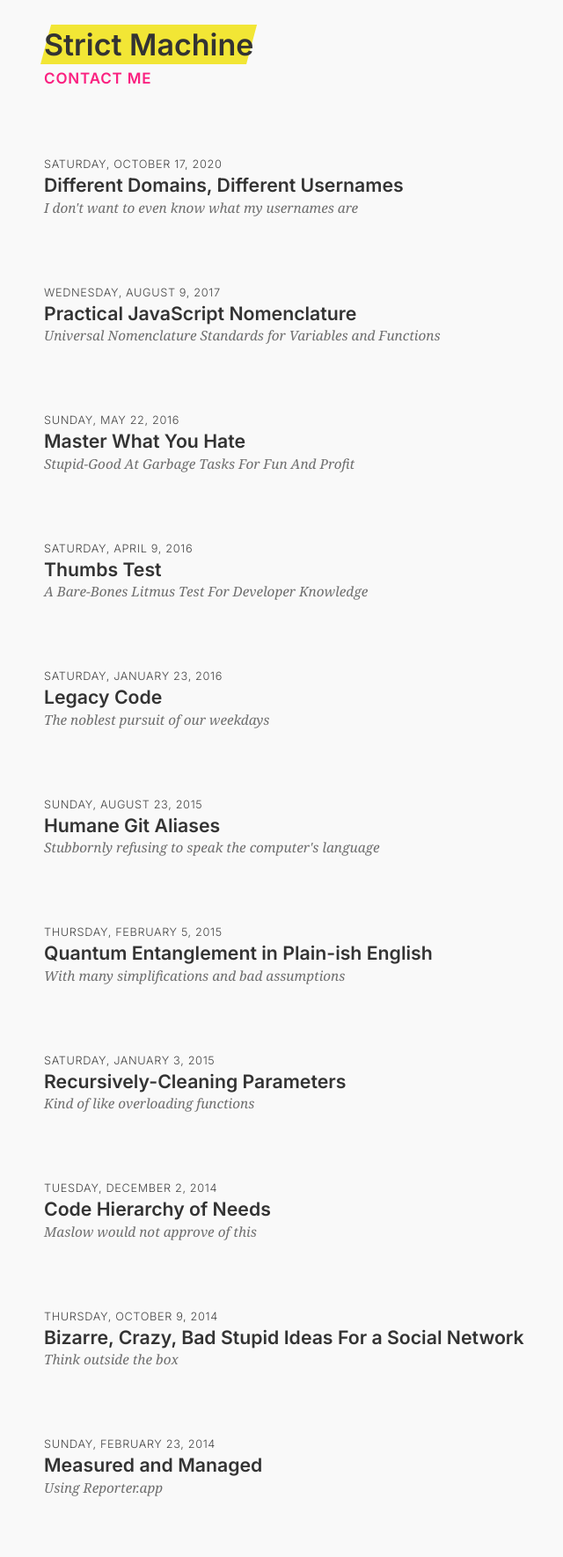
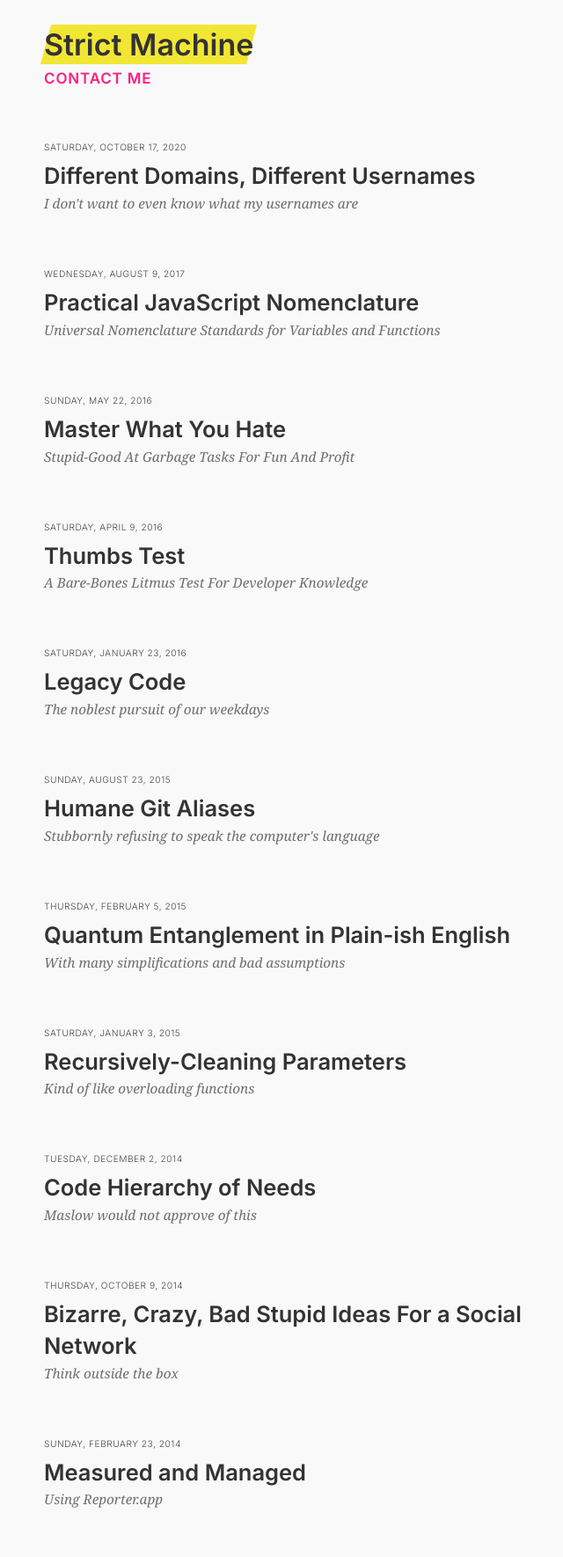
Before and after one commit to gggritso/site, a Jekyll site: the page built from index.md, in a window 1280 px wide. Shown: the whole page at 88% size, without its empty margins (270-910 px from the left). Built offline with Jekyll 4.4.1, drawn with Linux system fonts in a browser that asks for light colours.

Commit message:
Improve spacing

```diff
--- a/_sass/posts-list.scss
+++ b/_sass/posts-list.scss
@@ -11,11 +11,10 @@
 	}
 
 	.post-date {
-		margin-top: 2em;
-    margin-bottom: 0em;
+    margin: 0.75em 0;
 
     font-family: "Inter", "Helvetica", sans-serif;
-    font-size: 0.75em;
+    font-size: 0.6em;
 
     text-transform: uppercase;
     opacity: 0.9;
@@ -25,8 +24,10 @@
 	}
 
 	.post-link {
+    margin: 0.5em 0;
+
     font-family: "Inter", "Helvetica", sans-serif;
-    font-size: 1.25em;
+    font-size: 1.5em;
 		text-decoration: none;
     font-weight: 600;
 
@@ -38,7 +39,7 @@
 	}
 
 	.post-link-subtitle {
-		margin: 0;
+		margin: 0.20em 0;
 
 		font-family: "Georgia", serif;
 		font-size: 0.9em;
--- a/index.md
+++ b/index.md
@@ -14,7 +14,7 @@ subtitle: Info, projects, essays
 <ul class="posts-list">
 {% for post in site.posts %}
 	<li>
-		<h3 class="post-date">{{ post.date | date: "%A, %B %e, %Y" }}</h3>
+		<p class="post-date">{{ post.date | date: "%A, %B %e, %Y" }}</p>
 		<a class="post-link" href="{{ post.url | prepend: site.baseurl }}">{{ post.title }}</a>
 		<p class="post-link-subtitle">{{ post.subtitle}}</p>
 	</li>
```
